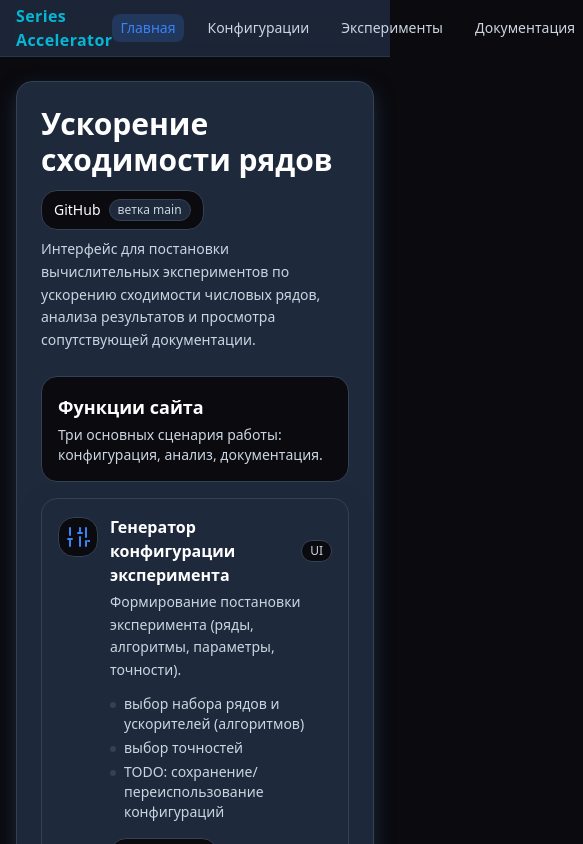
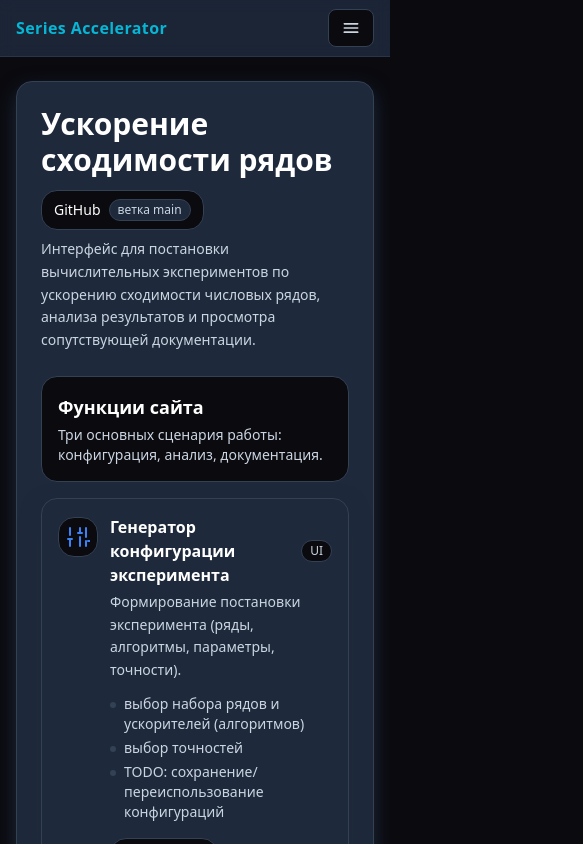
Before and after one commit to DarkLordRowan/shanks-university, a React (Vite) app in the folder frontend/web/frontend/: page / in a window 390 px wide. Shown: the top 844 px of the page, 583 px wide, since content can reach past the window. Built offline with nearby package versions, Linux system fonts and the light colour scheme.

Commit message:
Web. Frontend. Home page

```diff
--- a/frontend/web/frontend/src/app/Layout.tsx
+++ b/frontend/web/frontend/src/app/Layout.tsx
@@ -1,5 +1,5 @@
-import { Link, NavLink, Outlet } from "react-router-dom";
-import React from "react";
+import React, { useEffect, useState } from "react";
+import { Link, NavLink, Outlet, useLocation } from "react-router-dom";
 
 const nav = [
     { to: "/", label: "Главная", end: true },
@@ -9,16 +9,37 @@ const nav = [
 ];
 
 const Layout: React.FC = () => {
+    const [mobileOpen, setMobileOpen] = useState(false);
+    const location = useLocation();
+
+    useEffect(() => {
+        setMobileOpen(false);
+    }, [location.pathname]);
+
+    useEffect(() => {
+        const onKeyDown = (e: KeyboardEvent) => {
+            if (e.key === "Escape") setMobileOpen(false);
+        };
+        window.addEventListener("keydown", onKeyDown);
+        return () => window.removeEventListener("keydown", onKeyDown);
+    }, []);
+
     return (
         <div className="flex min-h-screen flex-col">
             {/* Header */}
             <header className="sticky top-0 z-40 border-b border-border/60 bg-panel/90 backdrop-blur">
-                <div className="container flex h-14 items-center justify-between">
-                    <Link to="/" className="font-semibold tracking-wide text-accent">
+                <div className="container">
+                    <div className="flex h-14 items-center justify-between gap-3">
+                        <Link
+                            to="/"
+                            className="min-w-0 truncate font-semibold tracking-wide text-accent"
+                            aria-label="Series Accelerator: главная"
+                        >
                             Series Accelerator
                         </Link>
 
-                    <nav className="flex gap-4 text-sm">
+                        {/* Desktop nav */}
+                        <nav className="hidden md:flex gap-4 text-sm">
                             {nav.map(({ to, label, end }) => (
                                 <NavLink
                                     key={to}
@@ -36,6 +57,54 @@ const Layout: React.FC = () => {
                                 </NavLink>
                             ))}
                         </nav>
+
+                        {/* Mobile menu button */}
+                        <button
+                            type="button"
+                            className="md:hidden inline-flex items-center justify-center rounded-lg border border-border bg-surface px-3 py-2 text-sm text-textDim hover:text-white hover:border-primary/60"
+                            aria-label="Открыть меню"
+                            aria-expanded={mobileOpen}
+                            onClick={() => setMobileOpen((v) => !v)}
+                        >
+                            <svg width="20" height="20" viewBox="0 0 24 24" fill="none" aria-hidden="true">
+                                <path
+                                    d="M4 7h16M4 12h16M4 17h16"
+                                    stroke="currentColor"
+                                    strokeWidth="2"
+                                    strokeLinecap="round"
+                                />
+                            </svg>
+                        </button>
+                    </div>
+
+                    {/* Mobile dropdown */}
+                    <div
+                        className={[
+                            "md:hidden overflow-hidden transition-[max-height,opacity] duration-200",
+                            mobileOpen ? "max-h-96 opacity-100" : "max-h-0 opacity-0",
+                        ].join(" ")}
+                    >
+                        <div className="border-t border-border/60 py-2">
+                            <nav className="grid gap-1 text-sm">
+                                {nav.map(({ to, label, end }) => (
+                                    <NavLink
+                                        key={to}
+                                        to={to}
+                                        end={end}
+                                        className={({ isActive }) =>
+                                            `px-3 py-2 rounded-lg ${
+                                                isActive
+                                                    ? "bg-primary/20 text-primary"
+                                                    : "text-textDim hover:text-white hover:bg-surface/60"
+                                            }`
+                                        }
+                                    >
+                                        {label}
+                                    </NavLink>
+                                ))}
+                            </nav>
+                        </div>
+                    </div>
                 </div>
             </header>
 
```
Lines whose indentation alone changed are shown as unchanged.
